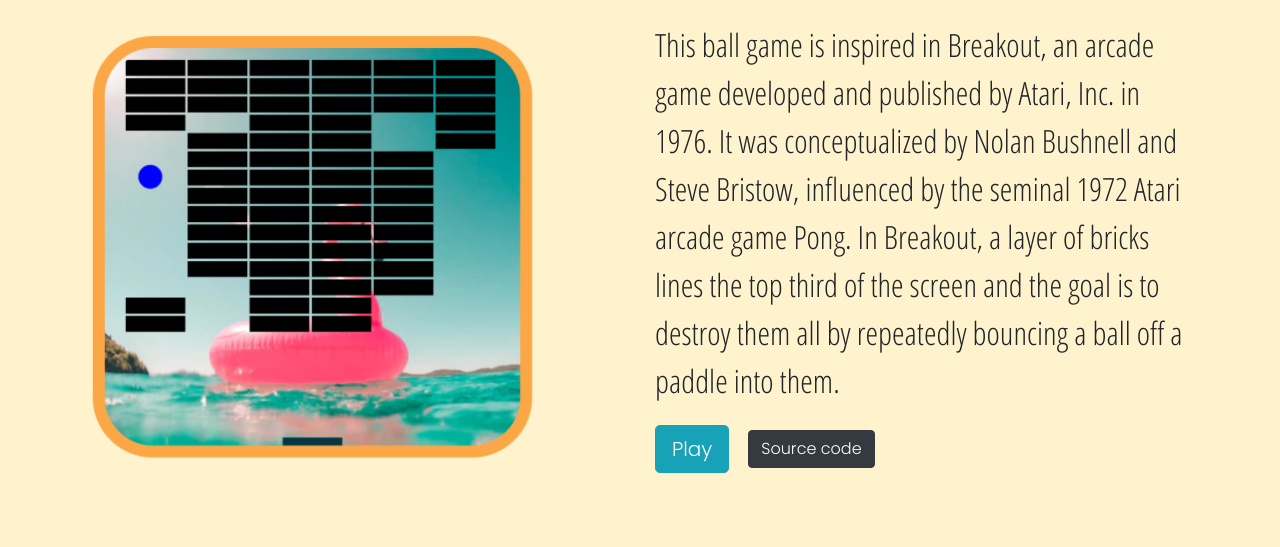
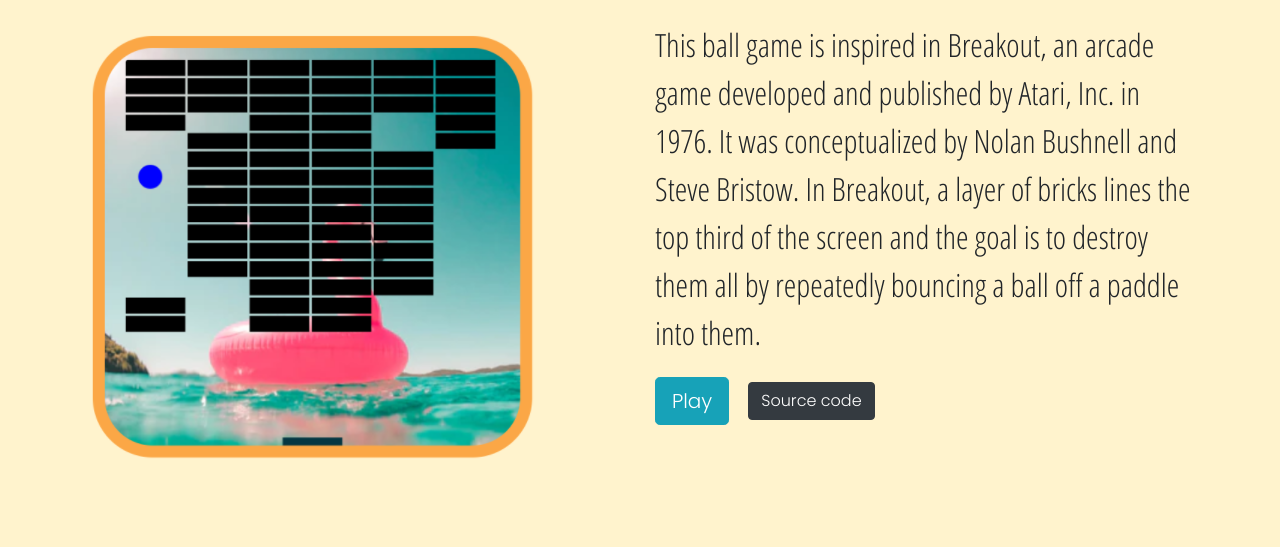
Before and after one commit to ibadra/ball-game, a website: page index.html in a window 1280 px wide. Shown: the part 118-665 px from the top of the page. Drawn offline with nearby package versions, Linux system fonts and the light colour scheme; a web font is replaced by a local one.

Commit message:
about correction

```diff
--- a/index.html
+++ b/index.html
@@ -35,8 +35,7 @@
             <p>
               This ball game is inspired in Breakout, an arcade game developed
               and published by Atari, Inc. in 1976. It was conceptualized by
-              Nolan Bushnell and Steve Bristow, influenced by the seminal 1972
-              Atari arcade game Pong. In Breakout, a layer of bricks lines the
+              Nolan Bushnell and Steve Bristow. In Breakout, a layer of bricks lines the
               top third of the screen and the goal is to destroy them all by
               repeatedly bouncing a ball off a paddle into them.
             </p>
```
